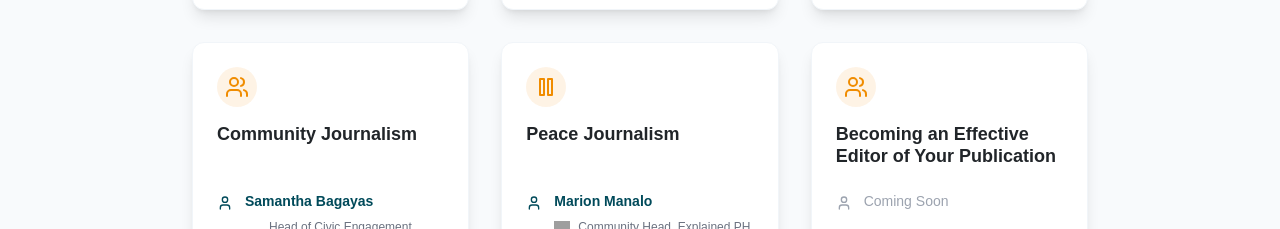
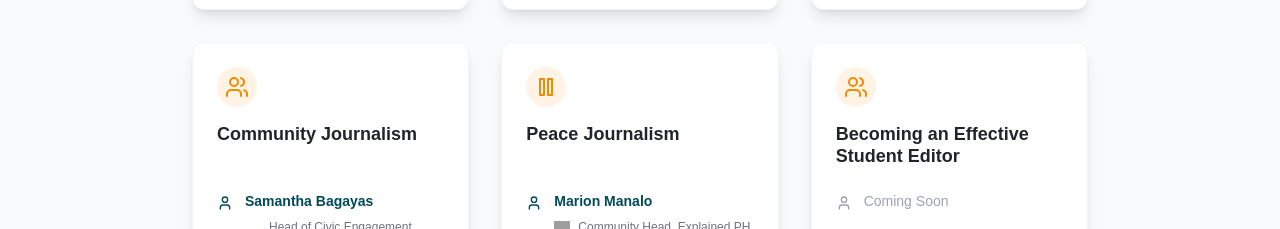
Before and after one commit to archie-bergosa/explained-ph-journcamp, a React (Vite) app: page / in a window 1280 px wide. Shown: the part 4816-5045 px from the top of the page. Built offline with nearby package versions, Linux system fonts and the light colour scheme; grey boxes are pictures that could not be loaded.

Commit message:
modified:   src/components/Topics.jsx

```diff
--- a/src/components/Topics.jsx
+++ b/src/components/Topics.jsx
@@ -95,7 +95,7 @@ const Topics = () => {
     { name: 'MOCJ Tips', icon: Lightbulb, speaker: 'Yesha Camile', affiliations: [{ name: 'Staffer, Explained PH', logo: 'Explained PH' }, { name: 'Most Outstanding Campus Journalist', logo: 'NSPC' }] },
     { name: 'Community Journalism', icon: Users, speaker: 'Samantha Bagayas', affiliations: [{ name: 'Head of Civic Engagement, Rappler', logo: 'Rappler' }] },
     { name: 'Peace Journalism', icon: Peace, speaker: 'Marion Manalo', affiliations: [{ name: 'Community Head, Explained PH', logo: 'Explained PH' }] },
-    { name: 'Becoming an Effective Editor of Your Publication', icon: Users },
+    { name: 'Becoming an Effective Student Editor', icon: Users },
   ];
 
   return (
```
